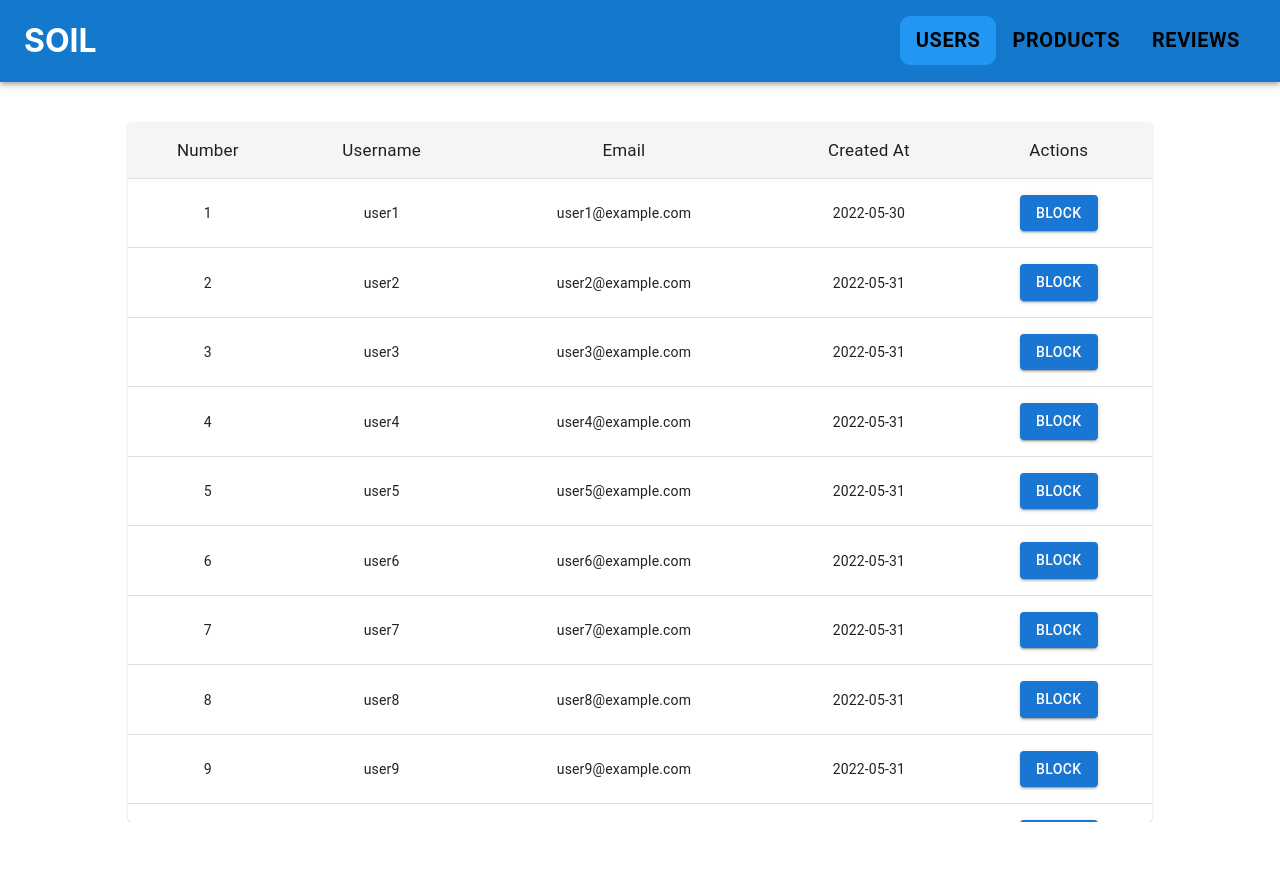
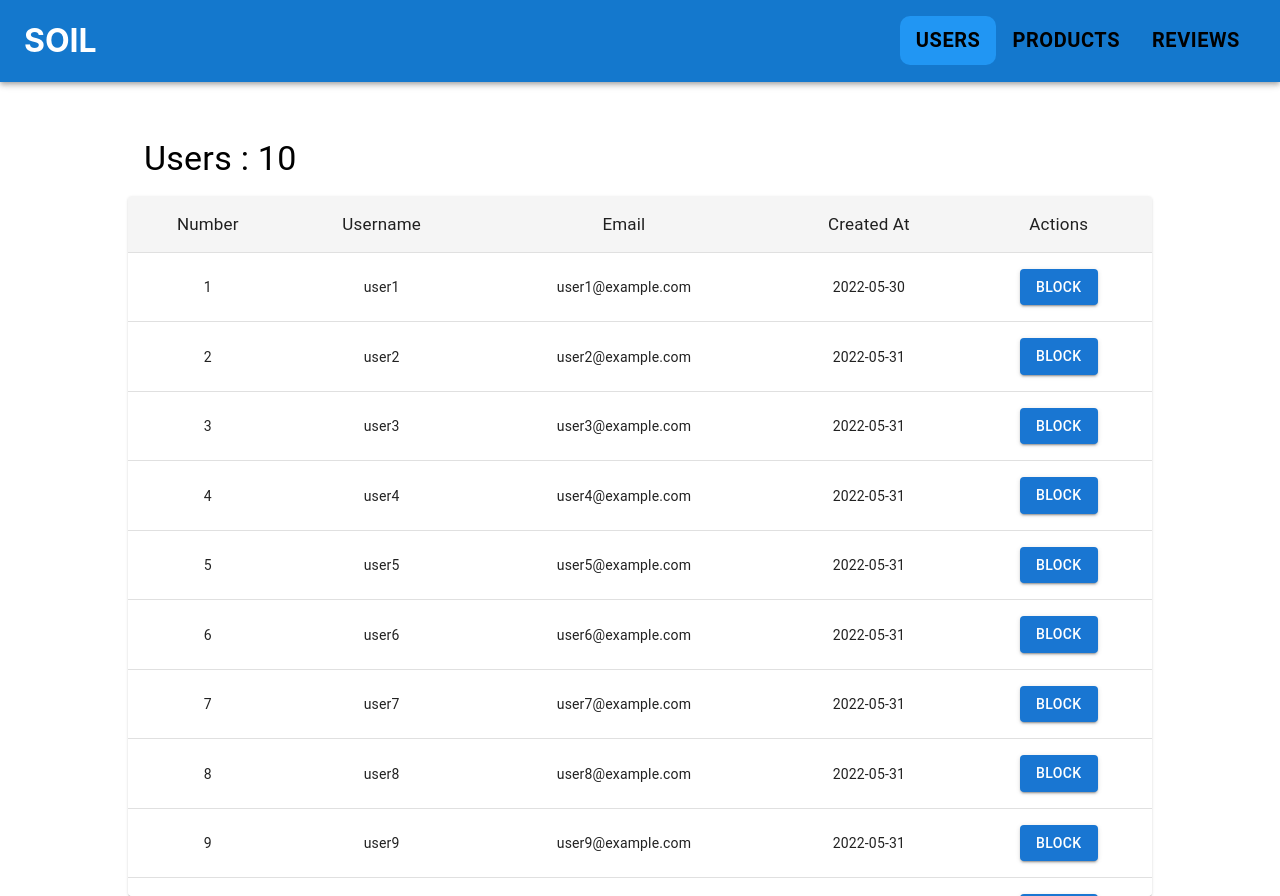
Before and after one commit to tonythai12/SOIL-React.js-Web-Application, a React (Create React App) app in the folder Admin-React/: page /admin/user in a window 1280 px wide. Before the commit the page ends 822 px from the top, so only its background shows below. Built offline with nearby package versions, Linux system fonts and the light colour scheme.

Commit message:
0531_004
- update User UI

```diff
--- a/Admin-React/src/pages/Users.js
+++ b/Admin-React/src/pages/Users.js
@@ -7,7 +7,7 @@ import TableHead from '@mui/material/TableHead';
 import TableRow from '@mui/material/TableRow';
 import Paper from '@mui/material/Paper';
 import Button from '@mui/material/Button';
-import { Stack } from '@mui/material';
+import { Stack, Typography } from '@mui/material';
 
 const initialUsers = [
   {
@@ -102,6 +102,11 @@ export default function Users() {
       sx={{ textAlign: 'center' }}
     >
       <Stack sx={{ mt: 5, width: '80%' }}>
+        <Stack>
+          <Typography variant='h4' sx={{ margin: 2, textAlign: 'left' }}>
+            Users : {initialUsers.length}
+          </Typography>
+        </Stack>
         <TableContainer
           component={Paper}
           sx={{ maxHeight: 700, overflow: 'auto' }}
```
